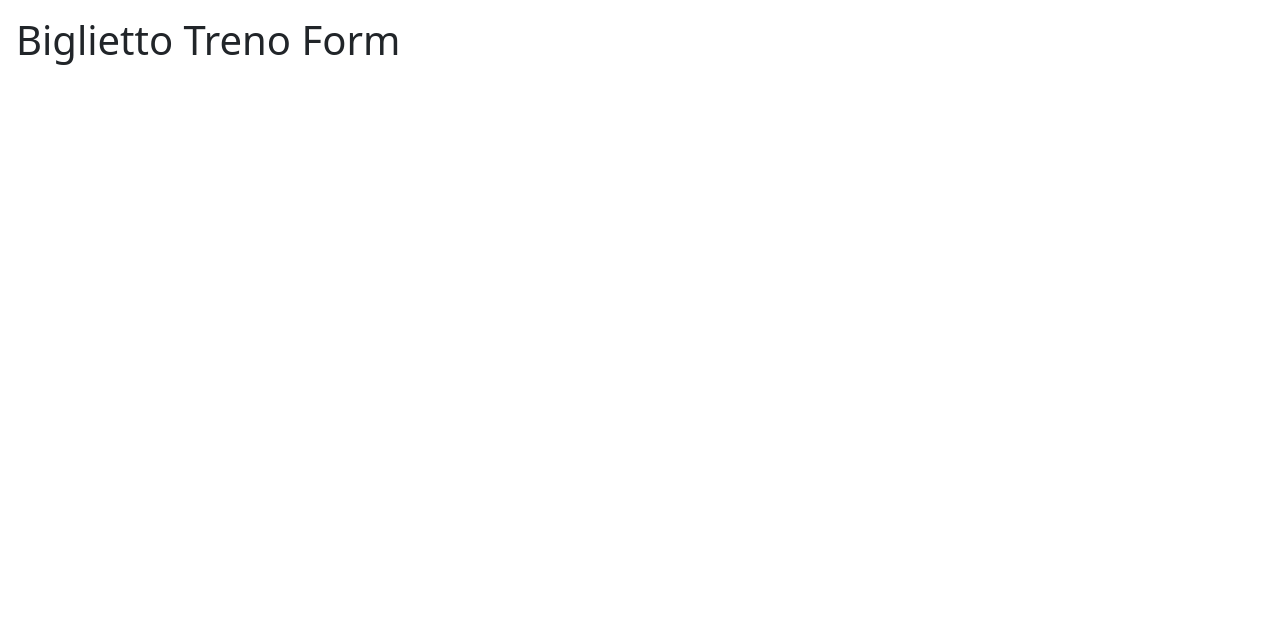
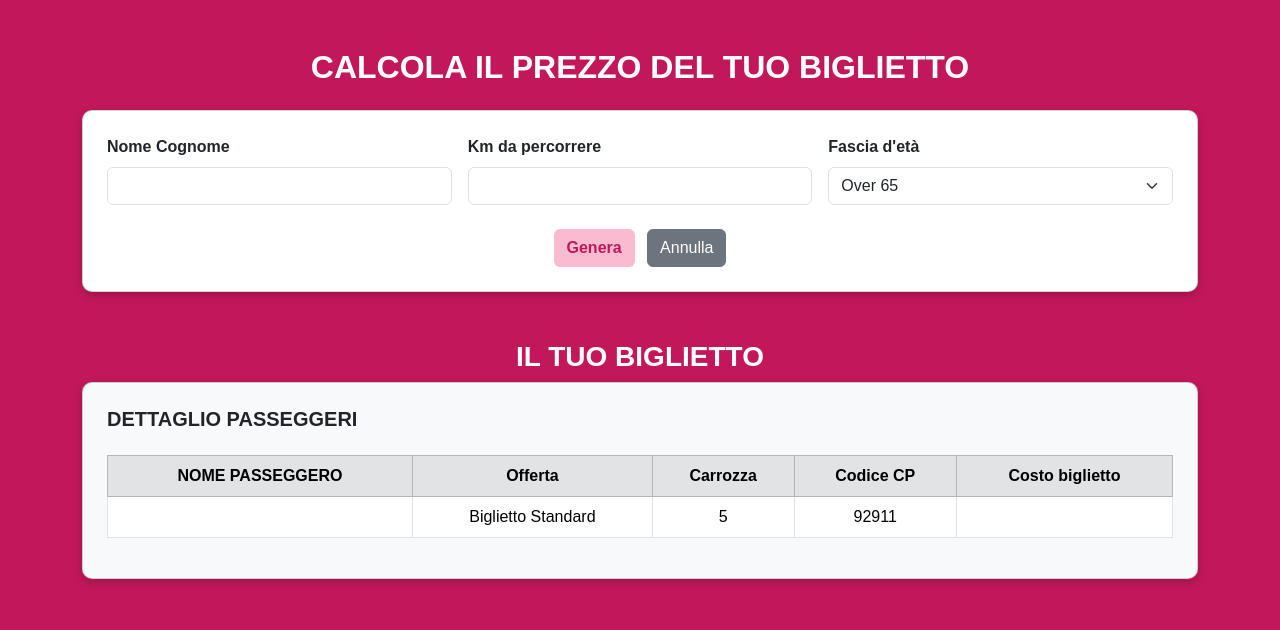
Before and after one commit to LeoPalmieri98/js-biglietto-treno-form, a plain HTML site: page index.html in a window 1280 px wide. Drawn offline with nearby package versions, Linux system fonts and the light colour scheme.

Commit message:
add-html-css

```diff
--- a/index.html
+++ b/index.html
@@ -5,14 +5,71 @@
     <meta charset="UTF-8">
     <meta name="viewport" content="width=device-width, initial-scale=1.0">
     <title>Biglietto Treno Form</title>
-    <link rel="stylesheet" href="style.css">
-     <link rel="stylesheet" href="https://cdnjs.cloudflare.com/ajax/libs/bootstrap/5.3.8/css/bootstrap.min.css"
+    <link rel="stylesheet" href="https://cdnjs.cloudflare.com/ajax/libs/bootstrap/5.3.8/css/bootstrap.min.css"
         integrity="sha512-2bBQCjcnw658Lho4nlXJcc6WkV/UxpE/sAokbXPxQNGqmNdQrWqtw26Ns9kFF/yG792pKR1Sx8/Y1Lf1XN4GKA=="
         crossorigin="anonymous" referrerpolicy="no-referrer" />
+    <link rel="stylesheet" href="style.css">
 </head>
+<div class="container py-5">
+    <h2 class="text-center fw-bold mb-4">CALCOLA IL PREZZO DEL TUO BIGLIETTO</h2>
 
-<body>
-    <h1>Biglietto Treno Form</h1>
+    <!-- Form: Compila il Biglietto -->
+    <div class="card p-4 mb-5">
+        <div class="row g-3 align-items-end">
+            <div class="col-md-4">
+                <label class="form-label text-dark fw-bold">Nome Cognome</label>
+                <input id="control-name" type="text" class="form-control" placeholder="">
+            </div>
+            <div class="col-md-4">
+                <label class="form-label text-dark fw-bold">Km da percorrere</label>
+                <input id="control-km" type="number" class="form-control" placeholder="">
+            </div>
+            <div class="col-md-4">
+                <label class="form-label text-dark fw-bold">Fascia d'età</label>
+                <select class="form-select">
+                    <option>Minorenne</option>
+                    <option selected>Maggiorenne</option>
+                    <option selected>Over 65</option>
+                </select>
+            </div>
+        </div>
 
-    <script src="main.js"></script>
+        <div class="mt-4 text-center">
+            <button id="data-control" class="btn btn-custom me-2">Genera</button>
+            <button class="btn btn-secondary">Annulla</button>
+        </div>
+    </div>
+
+    <!-- Biglietto del Cliente -->
+    <h3 class="section-title">IL TUO BIGLIETTO</h3>
+
+    <div class="card p-4 bg-light text-dark">
+        <h5 class="fw-bold">DETTAGLIO PASSEGGERI</h5>
+        <table class="table table-bordered mt-3 ticket-table">
+            <thead class="table-secondary">
+                <tr>
+                    <th>NOME PASSEGGERO</th>
+                    <th>Offerta</th>
+                    <th>Carrozza</th>
+                    <th>Codice CP</th>
+                    <th>Costo biglietto</th>
+                </tr>
+            </thead>
+            <tbody>
+                <tr>
+                    <td><strong></strong></td>
+                    <td>Biglietto Standard</td>
+                    <td>5</td>
+                    <td>92911</td>
+                    <td></td>
+                </tr>
+            </tbody>
+        </table>
+    </div>
+</div>
+
+<script src="main.js"></script>
+
+</body>
+
 </html>
--- a/style.css
+++ b/style.css
@@ -5,8 +5,36 @@
 }
 
 body {
-    background-color: black;
+    background-color: #c2185b;
     color: white;
-    font-family: sans-serif;
-    padding: 1rem;
+    font-family: Arial, sans-serif;
 }
+
+.card {
+    border-radius: 10px;
+    box-shadow: 0 3px 8px rgba(0, 0, 0, 0.2);
+}
+
+.btn-custom {
+    background-color: #f8bbd0;
+    color: #c2185b;
+    font-weight: bold;
+}
+
+.btn-custom:hover {
+    background-color: #f48fb1;
+    color: white;
+}
+
+.section-title {
+    text-align: center;
+    font-weight: bold;
+    margin-top: 30px;
+}
+
+.ticket-table th,
+.ticket-table td {
+    vertical-align: middle;
+    text-align: center;
+    color: black;
+}
```
